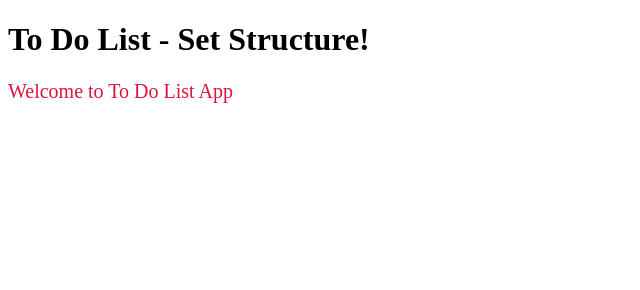
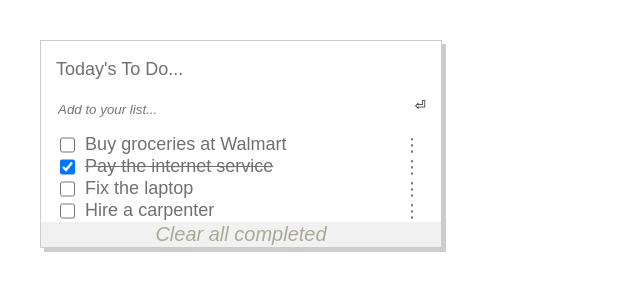
Before and after one commit to jcmunav63/to_do_list_test, a website built with webpack: page src/index.html in a window 1280 px wide. Shown: the whole page, without its empty margins (0-640 px from the left). Built offline with nearby package versions, Linux system fonts and the light colour scheme.

Commit message:
Edit css, JS & HTML files to set structure of To Do list & style elements.

```diff
--- a/src/index.html
+++ b/src/index.html
@@ -1,12 +1,23 @@
 <!DOCTYPE html>
 <html lang="en">
 <head>
-    <meta charset="UTF-8">
-    <meta name="viewport" content="width=device-width, initial-scale=1.0">
-    <title>To Do List - Set Structure</title>
+  <meta charset="UTF-8">
+  <meta name="viewport" content="width=device-width, initial-scale=1.0">
+  <title>To Do List - Set Structure</title>
+  <base href="/"
+  <link rel="stylesheet" type="text/css" href="src/style.css">
 </head>
 <body>
-    <h1>To Do List - Set Structure!</h1>
-    <!-- <script src="bundle.js"></script> -->
+  <div class="todo-container">
+    <p>Today's To Do...</p>
+    <div class="input-container">
+      <input type="text" id="task-input" placeholder="Add to your list...">
+      <button id="add-task-btn" type="button"><span>&#9166;</span></button>
+    </div>
+    <ul id="task-list"></ul>
+    <button id="erase-all" type="button">Clear all completed</button>
+  </div>
+  <script type="module" src="main.js"></script>
+  <script type="module" src="https://cdnjs.cloudflare.com/ajax/libs/lodash.js/4.17.21/lodash.min.js"></script>
 </body>
 </html>
--- a/src/index.js
+++ b/src/index.js
@@ -1,14 +1,61 @@
-import _ from 'lodash';
 import './style.css';
+/* global loadTasksFromLocalStorage */
 
-function component() {
-  const element = document.createElement('div');
+// eslint-disable-next-line no-unused-vars
+const tasksLocal = [{ index: 1, name: 'Buy groceries at Walmart', completed: false },
+  { index: 2, name: 'Pay the internet service', completed: true },
+  { index: 3, name: 'Fix the laptop', completed: false },
+  { index: 4, name: 'Hire a carpenter', completed: false }];
 
-  // Lodash, now imported by this script
-  element.innerHTML = _.join(['Welcome to', 'To Do List App'], ' ');
-  element.classList.add('hello');
+/* eslint-disable no-use-before-define */
+window.loadTasksFromLocalStorage = () => {
+  const text = JSON.stringify(tasksLocal);
+  localStorage.setItem('tasks', JSON.stringify(text));
+};
 
-  return element;
-}
+const displayTasks = () => {
+  const taskList = document.getElementById('task-list');
+  if (tasksLocal.length > 0) {
+    tasksLocal.forEach((task) => {
+      /* eslint-disable no-use-before-define */
+      const taskElement = createTaskElement(task);
+      taskList.appendChild(taskElement);
+    });
+  }
+};
 
-document.body.appendChild(component());
+// eslint-disable-next-line no-unused-vars
+const taskList = document.getElementById('task-list');
+
+const createTaskElement = (task) => {
+  const taskItem = document.createElement('li');
+  taskItem.classList.add('task-row');
+
+  const checkbox = document.createElement('input');
+  checkbox.type = 'checkbox';
+  checkbox.checked = task.completed;
+
+  const taskText = document.createElement('span');
+  taskText.classList.add('task-text');
+  taskText.textContent = task.name;
+  if (task.completed) {
+    taskText.classList.add('completed-task');
+  }
+
+  const moreIcon = document.createElement('span');
+  moreIcon.classList.add('more-icon');
+
+  const deleteIcon = document.createElement('span');
+  deleteIcon.classList.add('delete-icon');
+  deleteIcon.innerHTML = '&#128465;';
+
+  taskItem.appendChild(checkbox);
+  taskItem.appendChild(taskText);
+  taskItem.appendChild(moreIcon);
+  taskItem.appendChild(deleteIcon);
+
+  return taskItem;
+};
+
+loadTasksFromLocalStorage();
+displayTasks();
--- a/src/style.css
+++ b/src/style.css
@@ -1,4 +1,109 @@
-.hello {
-  color: crimson;
+body {
+  font-family: Arial, sans-serif;
+  color: rgb(112, 112, 112);
+  margin: 0;
+  padding: 0;
+  font-size: 18px;
+  font-weight: 400;
+  box-sizing: border-box;
+}
+
+h2 {
   font-size: 20px;
+  margin-top: 0;
 }
+
+ul {
+  list-style: none;
+  padding-left: 15px;
+  width: 95%;
+  margin: 0;
+}
+
+p {
+  margin-left: 15px;
+}
+
+.todo-container {
+  background-color: #fff;
+  max-width: 400px;
+  margin: 40px;
+  border: 1px solid #ccc;
+  box-shadow: 4px 4px #ccc;
+}
+
+.input-container {
+  width: 100%;
+  margin-bottom: 15px;
+}
+
+.input-container input {
+  border: none;
+  margin-left: 15px;
+  padding-right: 15px;
+  width: 70%;
+  color: rgb(183, 183, 183);
+}
+
+.input-container input:placeholder-shown {
+  font-style: italic;
+}
+
+.input-container button {
+  padding: 0;
+  background-color: transparent;
+  border: none;
+  cursor: pointer;
+  float: right;
+  margin-right: 15px;
+}
+
+.task-row {
+  width: 100%;
+  background-color: #fff;
+  border-bottom: 1px #9c9c9c;
+  display: flex;
+}
+
+.task-row input[type="checkbox"] {
+  margin-right: 10px;
+  left: 0;
+  width: 16px;
+  float: left;
+  font-size: 18px;
+}
+
+.task-text {
+  width: 290px;
+  margin-right: 44px;
+}
+
+.task-row .more-icon {
+  float: right;
+  right: 0;
+  margin-right: 15px;
+  cursor: pointer;
+}
+
+.task-row .more-icon::before {
+  content: "⋮";
+}
+
+.task-row .delete-icon {
+  cursor: pointer;
+  display: none;
+}
+
+.completed-task {
+  text-decoration: line-through;
+}
+
+#erase-all {
+  border: none;
+  background-color: #f1f1f1;
+  color: #aaa999;
+  font-style: italic;
+  text-align: center;
+  font-size: 20px;
+  width: 100%;
+}
--- a/webpack.config.js
+++ b/webpack.config.js
@@ -9,7 +9,7 @@ module.exports = {
   },
   plugins: [
     new HtmlWebpackPlugin({
-      title: 'To Do List - Set Structure',
+      title: 'To Do List (1)',
       template: './src/index.html',
     }),
   ],
```
Also changed, not shown: dist/bundle.js (deleted), dist/index.html, dist/main.js (added), dist/runtime.js (added).
